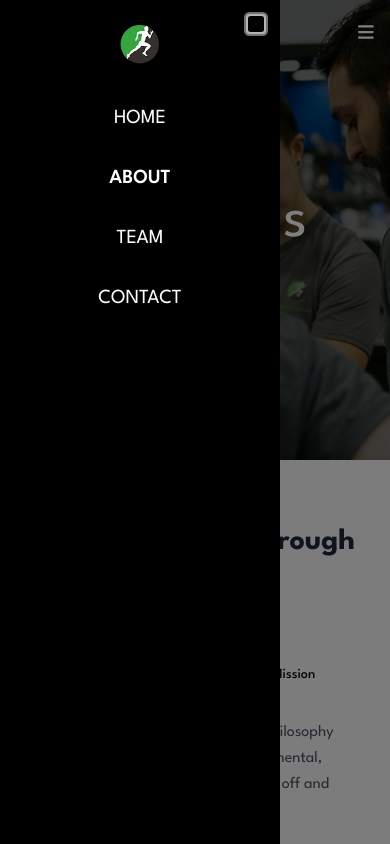
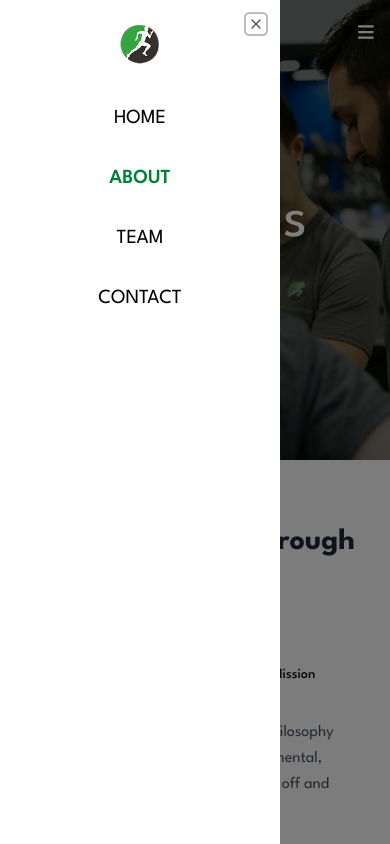
Before and after one commit to ike-nanino/stmhealth, a Next.js app: page /about in a window 390 px wide. Both pictures are taken after a click on the button 366 px from the left and 32 px from the top of the page. Shown: the top 844 px of the page. Built offline with nearby package versions, Linux system fonts and the light colour scheme.

Commit message:
✨ Update FAQ answer for clarity in About page 📄, change MobileNav background to white and adjust text styles for better visibility 🎨

```diff
--- a/app/about/page.tsx
+++ b/app/about/page.tsx
@@ -18,7 +18,7 @@ const faqData = [
     {
       question: "What can I expect for my first treatment/follow-ing treatments?",
       answer:
-        "If it is your first treatment, your practitioner will go through an initial assessment of your symptoms and complaints. Specific questions and tests will help determine a treatment plan to follow. Pain can sometimes be normal in early sessions depending on the severity of your symptoms. Your practitioner will discuss and address any questions and concerns and obtain consent from you before starting any type of treatment. If you are not comfortable with anything, you won't be forced to do it!",
+        "If it is your first treatment, your practitioner will go through an initial assessment of your symptoms and complaints. Specific questions and tests will help determine a treatment plan to follow. Pain can sometimes be normal in early sessions depending on the severity of your symptoms. Your practitioner will discuss and address any questions and concerns and obtain consent from you before starting any type of treatment.",
     },
     {
       question: "Do you do direct billing?",
--- a/components/MobileNav.tsx
+++ b/components/MobileNav.tsx
@@ -51,7 +51,7 @@ function MobileNav() {
       </SheetTrigger>
       <SheetContent
         side="left"
-        className="flex flex-col bg-black border-none shadow-none w-[280px] h-screen"
+        className="flex flex-col bg-white border-none shadow-none w-[280px] h-screen"
       >
         <SheetTitle>
            <Image
@@ -63,7 +63,7 @@ function MobileNav() {
                     />
         </SheetTitle>
 
-        <nav className="flex flex-col justify-center items-center gap-8">
+        <nav className="flex flex-col justify-center text-xl text-black items-center gap-8">
           {links.map((link, index) => {
             return (
               <Link
@@ -71,7 +71,7 @@ function MobileNav() {
                 key={index}
                 className={`${
                   link.path === pathname && "text-green-700 font-semibold"
-                } text-xl text-white capitalize hover:text-green-800 ease-in duration-500`}
+                }  capitalize hover:text-green-800 ease-in duration-500`}
                 onClick={handleLinkClick}
               >
                 {link.name}
```
